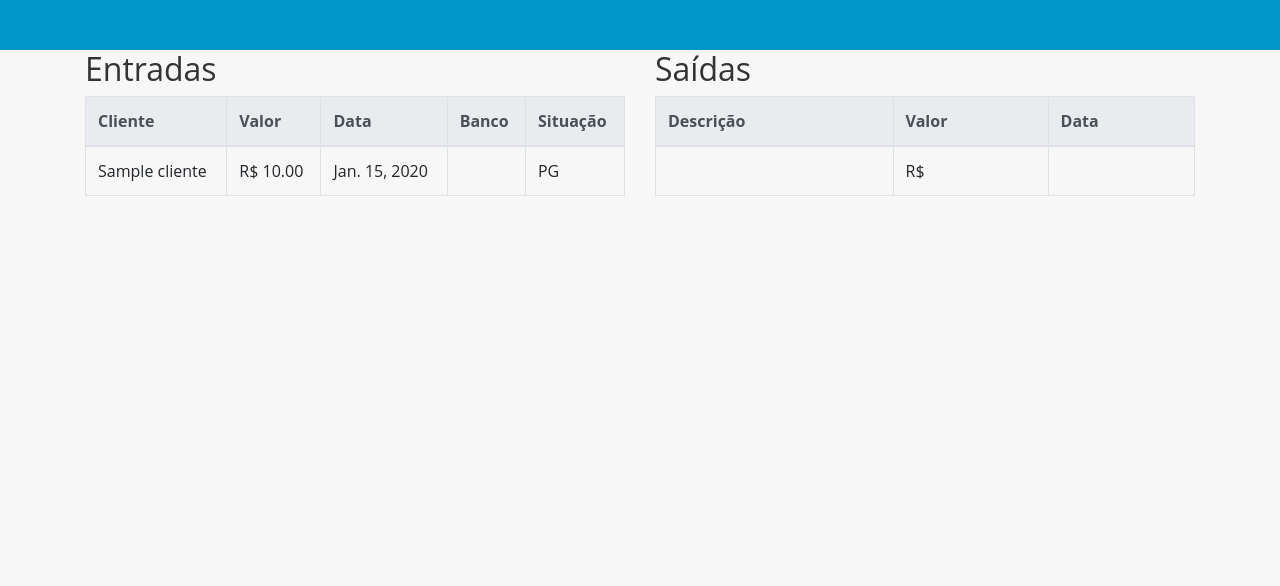
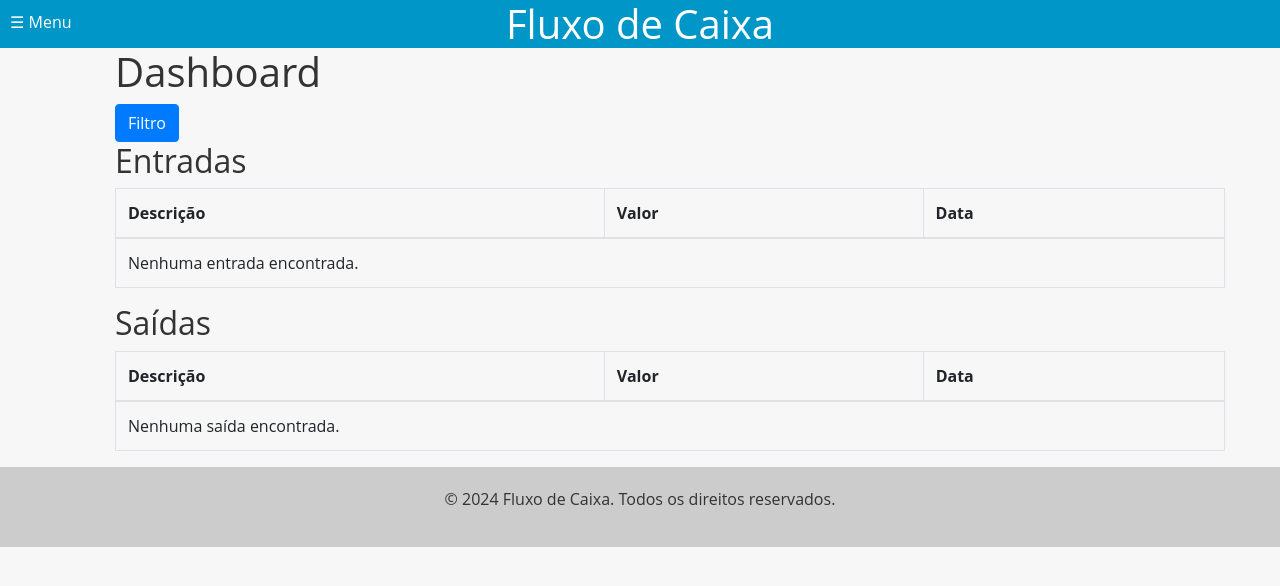
Before and after one commit to jotapn/fluxo_caixa, a Django app: page / in a window 1280 px wide. Shown: the top 586 px of the page. Run offline with Django 5.2, Linux system fonts and the light colour scheme; tables that the repository leaves empty hold one stand-in row (values such as "Sample post"); some libraries are stand-ins or nearby versions.

Commit message:
criando tela inicial

```diff
--- a/core/templates/base.html
+++ b/core/templates/base.html
@@ -20,6 +20,20 @@
             text-align: center;
         }
 
+        header h1{
+            margin: 0;
+        }
+
+        header h1 a {
+            color: #fff;
+            text-decoration: none;
+        }
+
+        header h1 a:hover{
+            text-decoration: none;
+            color: #fff78;
+        }
+
         footer {
             background-color: #ccc;
             color: #333;
@@ -27,52 +41,70 @@
             text-align: center;
         }
 
-        nav {
+        .sidebar {
+            position: fixed;
+            left: -250px; /* Esconde a sidebar */
+            height: 100%;
+            width: 250px;
             background-color: #0096c7;
-            color: #fff;
-            height: 50px;
-            display: flex;
-            justify-content: space-between;
-            align-items: center;
+            transition: left 0.3s ease;
+            z-index: 1000;
         }
 
-        nav ul {
-            list-style: none;
-            margin: 0;
-            padding: 0;
-            display: flex;
+        .sidebar.active {
+            left: 0; /* Mostra a sidebar */
         }
 
-        nav ul li {
-            margin: 0 10px;
+        .sidebar ul {
+            list-style: none;
+            padding: 0;
+            margin: 0;
         }
 
-        nav ul li a {
-            color: #fff;
-            text-decoration: none;
-            font-size: 16px;
-            padding: 15px;
-            transition: all 0.3s ease;
+        .sidebar ul li:first-child a {
+            border-top: 1px solid #ccc;
         }
 
-        nav ul li a:hover {
+        .sidebar ul li {
+            border-bottom: 1px solid #ccc;
+        }
+
+        .sidebar ul li a {
+            color: #fff;
+            padding: 15px;
+            display: block;
+            text-decoration: none;
+        }
+
+        .sidebar ul li a:hover {
             background-color: #32bbe8;
         }
 
-        nav ul li.active a {
-            background-color: #666;
+        .menu-toggle {
+            position: absolute;
+            top: 10px;
+            left: 10px;
+            cursor: pointer;
         }
 
-        nav ul li.active a:hover {
-            background-color: #999;
+        main {
+            margin-left: 60px; /* Espaço para o botão do menu */
         }
-      </style>
+    </style>
 </head>
 <body>
     <header>
-        <nav>
-        </nav>
+        <span class="menu-toggle" id="menuToggle">&#9776; Menu</span>
+        <h1><a href="{% url 'dashboard' %}">Fluxo de Caixa</a></h1>
     </header>
+    <div class="sidebar" id="sidebar">
+        <ul>
+            <li><a href="{% url 'banco-list' %}">Bancos</a></li>
+            <li><a href="{% url 'tipo-list' %}">Tipos</a></li>
+            <li><a href="{% url 'entrada-list' %}">Entradas</a></li>
+            <li><a href="{% url 'saida-list' %}">Saídas</a></li>
+        </ul>
+    </div>
     <main>
         <div class="container">
             {% block content %}
@@ -80,8 +112,19 @@
         </div>
     </main>
 
+    <footer>
+        <p>© 2024 Fluxo de Caixa. Todos os direitos reservados.</p>
+    </footer>
+
     <script src="https://code.jquery.com/jquery-3.5.1.slim.min.js"></script>
     <script src="https://cdn.jsdelivr.net/npm/@popperjs/core@2.11.6/dist/umd/popper.min.js"></script>
     <script src="https://stackpath.bootstrapcdn.com/bootstrap/4.5.2/js/bootstrap.min.js"></script>
+    <script>
+        $(document).ready(function() {
+            $('#menuToggle').click(function() {
+                $('#sidebar').toggleClass('active');
+            });
+        });
+    </script>
 </body>
 </html>
--- /dev/null
+++ b/movimentacoes/templates/dashboard.html
@@ -0,0 +1,78 @@
+{% extends "base.html" %}
+{% load crispy_forms_tags %}
+
+{% block content %}
+<div class="row">
+    <div class="col-md-12">
+        <h1>Dashboard</h1>
+        <button class="btn btn-primary" data-toggle="collapse" data-target="#filterCard">Filtro</button>
+
+        <div id="filterCard" class="collapse">
+            <div class="card mt-2">
+                <div class="card-body">
+                    <form method="GET">
+                        <div class="form-group">
+                            <label for="mes">Mês</label>
+                            <select name="mes" id="mes" class="form-control">
+                                <option value="">Selecione o Mês</option>
+                                {% for i in meses %}
+                                    <option value="{{ forloop.counter }}" {% if forloop.counter == mes_atual %}selected{% endif %}>{{ i }}</option>
+                                {% endfor %}
+                            </select>
+                        </div>
+                        <button type="submit" class="btn btn-success">Filtrar</button>
+                    </form>
+                </div>
+            </div>
+        </div>
+
+        <h2>Entradas</h2>
+        <table class="table table-bordered">
+            <thead>
+                <tr>
+                    <th>Descrição</th>
+                    <th>Valor</th>
+                    <th>Data</th>
+                </tr>
+            </thead>
+            <tbody>
+                {% for entrada in entradas %}
+                <tr>
+                    <td>{{ entrada.descricao }}</td>
+                    <td>{{ entrada.valor_formatado }}</td>
+                    <td>{{ entrada.data|date:"d/m/Y" }}</td>
+                </tr>
+                {% empty %}
+                <tr>
+                    <td colspan="3">Nenhuma entrada encontrada.</td>
+                </tr>
+                {% endfor %}
+            </tbody>
+        </table>
+
+        <h2>Saídas</h2>
+        <table class="table table-bordered">
+            <thead>
+                <tr>
+                    <th>Descrição</th>
+                    <th>Valor</th>
+                    <th>Data</th>
+                </tr>
+            </thead>
+            <tbody>
+                {% for saida in saidas %}
+                <tr>
+                    <td>{{ saida.descricao }}</td>
+                    <td>{{ saida.valor_formatado }}</td>
+                    <td>{{ saida.data|date:"d/m/Y" }}</td>
+                </tr>
+                {% empty %}
+                <tr>
+                    <td colspan="3">Nenhuma saída encontrada.</td>
+                </tr>
+                {% endfor %}
+            </tbody>
+        </table>
+    </div>
+</div>
+{% endblock %}
--- a/movimentacoes/templates/movimentacao_list.html
+++ /dev/null
@@ -1,63 +0,0 @@
-{% extends 'base.html' %}
-
-{% block content %}
-<div class="row">
-    <div class="col-md-6">
-        <h2>Entradas</h2>
-        <table class="table table-bordered">
-            <thead class="thead-light">
-                <tr>
-                    <th>Cliente</th>
-                    <th>Valor</th>
-                    <th>Data</th>
-                    <th>Banco</th>
-                    <th>Situação</th>
-
-                </tr>
-            </thead>
-            <tbody>
-                {% for entrada in entradas %}
-                <tr>
-                    <td>{{ entrada.cliente }}</td>
-                    <td>R$ {{ entrada.valor }}</td>
-                    <td>{{ entrada.data }}</td>
-                    <td>{{ entrada.banco }}</td>
-                    <td>{{ entrada.situacao }}</td>
-
-                </tr>
-                {% empty %}
-                <tr>
-                    <td colspan="3" class="text-center">Nenhuma entrada registrada.</td>
-                </tr>
-                {% endfor %}
-            </tbody>
-        </table>
-    </div>
-
-    <div class="col-md-6">
-        <h2>Saídas</h2>
-        <table class="table table-bordered">
-            <thead class="thead-light">
-                <tr>
-                    <th>Descrição</th>
-                    <th>Valor</th>
-                    <th>Data</th>
-                </tr>
-            </thead>
-            <tbody>
-                {% for saida in saidas %}
-                <tr>
-                    <td>{{ entrada.descricao }}</td>
-                    <td>R$ {{ entrada.valor }}</td>
-                    <td>{{ entrada.data }}</td>
-                </tr>
-                {% empty %}
-                <tr>
-                    <td colspan="3" class="text-center">Nenhuma saída registrada.</td>
-                </tr>
-                {% endfor %}
-            </tbody>
-        </table>
-    </div>
-</div>
-{% endblock %}
--- a/movimentacoes/urls.py
+++ b/movimentacoes/urls.py
@@ -3,12 +3,12 @@
     BancoListView, BancoDetailView, BancoCreateView, BancoUpdateView, BancoDeleteView,
     TipoListView, TipoDetailView, TipoCreateView, TipoUpdateView, TipoDeleteView,
     EntradaListView, EntradaDetailView, EntradaCreateView, EntradaUpdateView, EntradaDeleteView,
-    SaidaListView, SaidaDetailView, SaidaCreateView, SaidaUpdateView, SaidaDeleteView, MovimentacaoListView
+    SaidaListView, SaidaDetailView, SaidaCreateView, SaidaUpdateView, SaidaDeleteView, DashboardView
 )
 
 
 urlpatterns = [
-    path("", MovimentacaoListView.as_view(), name="movimentacoes_list"),
+    path('', DashboardView.as_view(), name='dashboard'),  # Tela inicial
 
     # URLs de Banco
     path('bancos/', BancoListView.as_view(), name='banco-list'),
--- a/movimentacoes/views.py
+++ b/movimentacoes/views.py
@@ -1,5 +1,6 @@
+from django.utils import timezone
 from django.urls import reverse_lazy
-from django.views.generic import ListView, CreateView, DetailView, UpdateView, DeleteView
+from django.views.generic import ListView, CreateView, DetailView, UpdateView, DeleteView, TemplateView
 from .models import Banco, Tipo, Entrada, Saida
 from .forms import BancoModelForm, TipoModelForm, EntradaModelForm, SaidaModelForm
 
@@ -159,16 +160,27 @@
     success_url = reverse_lazy('saida-list')
 
 
-class MovimentacaoListView(ListView):
-    '''LISTAGEM RESUMIDA DE ENTRADAS E SAÍDAS'''
-    template_name = 'movimentacao_list.html'
-
-    def get_queryset(self):
-        # Retornamos um queryset vazio ou apenas um valor, pois não usamos um modelo específico
-        return []
+class DashboardView(TemplateView):
+    template_name = 'dashboard.html'
 
     def get_context_data(self, **kwargs):
         context = super().get_context_data(**kwargs)
-        context['entradas'] = Entrada.objects.all()
-        context['saidas'] = Saida.objects.all()
+
+        # Pega o mês do GET, se não houver, usa o mês atual
+        mes = self.request.GET.get('mes', timezone.now().month)
+        ano = timezone.now().year  # você pode querer adicionar uma opção para o ano
+
+        entradas = Entrada.objects.filter(data__month=mes, data__year=ano)
+        saidas = Saida.objects.filter(data__month=mes, data__year=ano)
+
+        context['entradas'] = entradas
+        context['saidas'] = saidas
+        context['mes_atual'] = mes  # Adiciona o mês atual ao contexto
+
+        # Define a lista de meses
+        context['meses'] = [
+            "Janeiro", "Fevereiro", "Março", "Abril", "Maio", "Junho",
+            "Julho", "Agosto", "Setembro", "Outubro", "Novembro", "Dezembro"
+        ]
+
         return context
```
